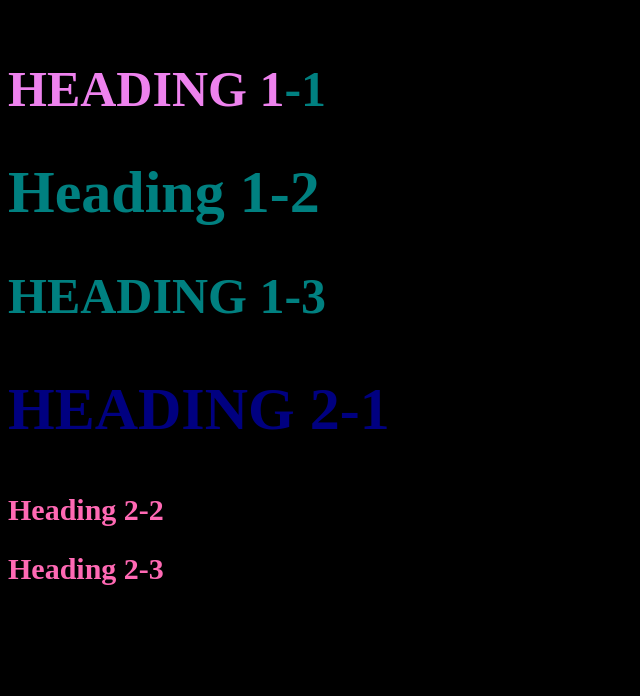
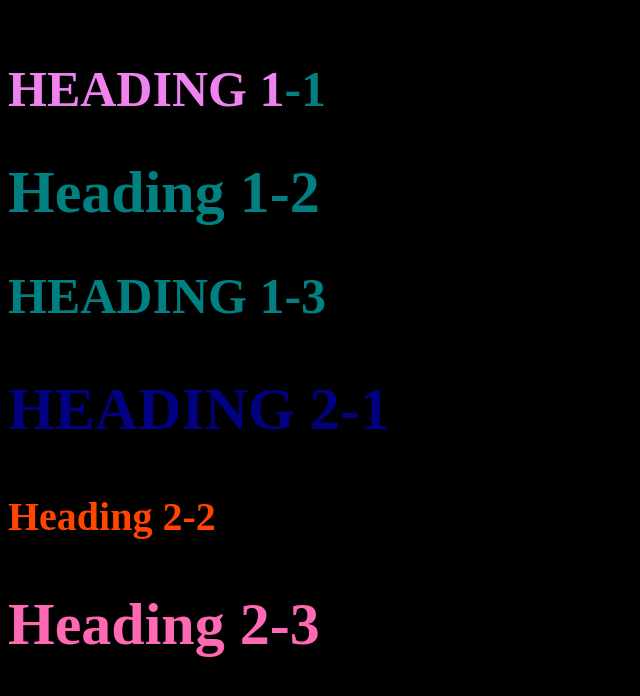
Before and after one commit to Hudrax-gif/Cartoon-Hero, a plain HTML site: page style-test.html in a window 1280 px wide. Shown: the whole page, without its empty margins (0-640 px from the left). Drawn offline with Linux system fonts and the light colour scheme.

Commit message:
Minor changes

```diff
--- a/style-test.html
+++ b/style-test.html
@@ -36,8 +36,8 @@
 	<h1 class="big">Heading 1-2</h1>
     <h1 class="uppercase">Heading 1-3</h1>
     <h2 class="big uppercase">Heading 2-1</h2>
-    <h2 style="font-size:30px ; color:hotpink ;">Heading 2-2</h2>
-    <h2 style="font-size: 30px ; color:hotpink;">Heading 2-3</h2>
+    <h2 >Heading 2-2</h2>
+    <h2 style="font-size: 60px ; color:hotpink;">Heading 2-3</h2>
 
 </body>
 </html>
```
